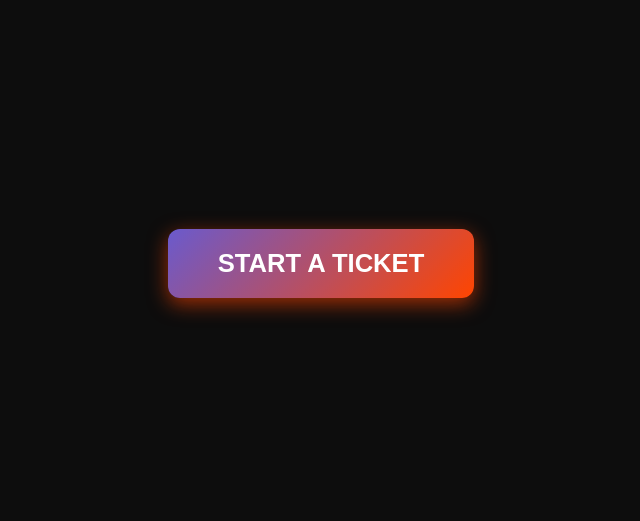
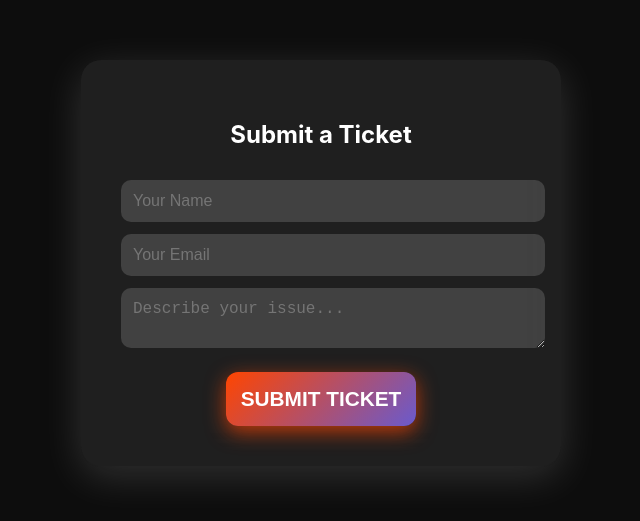
Before and after one commit to vedantakbari/ticket-system, a Next.js app: page / in a window 1280 px wide. Shown: the part 137-658 px from the top of the page, without its empty margins (319-959 px from the left). Built offline with nearby package versions, Linux system fonts and the light colour scheme.

Commit message:
Auto commit - latest changes

```diff
--- a/pages/index.js
+++ b/pages/index.js
@@ -1,22 +1,57 @@
 import { useState } from "react";
 
 export default function Home() {
-  const [showForm, setShowForm] = useState(false);
+  const [ticket, setTicket] = useState({
+    name: "",
+    email: "",
+    issue: "",
+  });
+
+  const handleChange = (e) => {
+    setTicket({ ...ticket, [e.target.name]: e.target.value });
+  };
+
+  const handleSubmit = (e) => {
+    e.preventDefault(); // Prevents page refresh
+    console.log("Ticket Submitted:", ticket);
+    alert("🎟️ Ticket Submitted! We will get back to you soon.");
+    // You can later send this data to an API
+  };
 
   return (
     <div className="home-container">
-      {!showForm ? (
-        <button className="start-ticket-button" onClick={() => setShowForm(true)}>
-          Start a Ticket
-        </button>
-      ) : (
-        <div className="ticket-form">
-          <h1>Create a Support Ticket</h1>
-          <input type="text" placeholder="Enter issue title" className="ticket-input" />
-          <textarea placeholder="Describe your issue" className="ticket-textarea"></textarea>
-          <button className="submit-button">Submit Ticket</button>
-        </div>
-      )}
+      <div className="ticket-form">
+        <h2>Submit a Ticket</h2>
+        <form onSubmit={handleSubmit}>
+          <input
+            type="text"
+            name="name"
+            placeholder="Your Name"
+            className="ticket-input"
+            value={ticket.name}
+            onChange={handleChange}
+            required
+          />
+          <input
+            type="email"
+            name="email"
+            placeholder="Your Email"
+            className="ticket-input"
+            value={ticket.email}
+            onChange={handleChange}
+            required
+          />
+          <textarea
+            name="issue"
+            placeholder="Describe your issue..."
+            className="ticket-textarea"
+            value={ticket.issue}
+            onChange={handleChange}
+            required
+          />
+          <button type="submit" className="submit-button">Submit Ticket</button>
+        </form>
+      </div>
     </div>
   );
 }
```
Also changed, not shown: api/webhook.js (+18 -17 lines).
